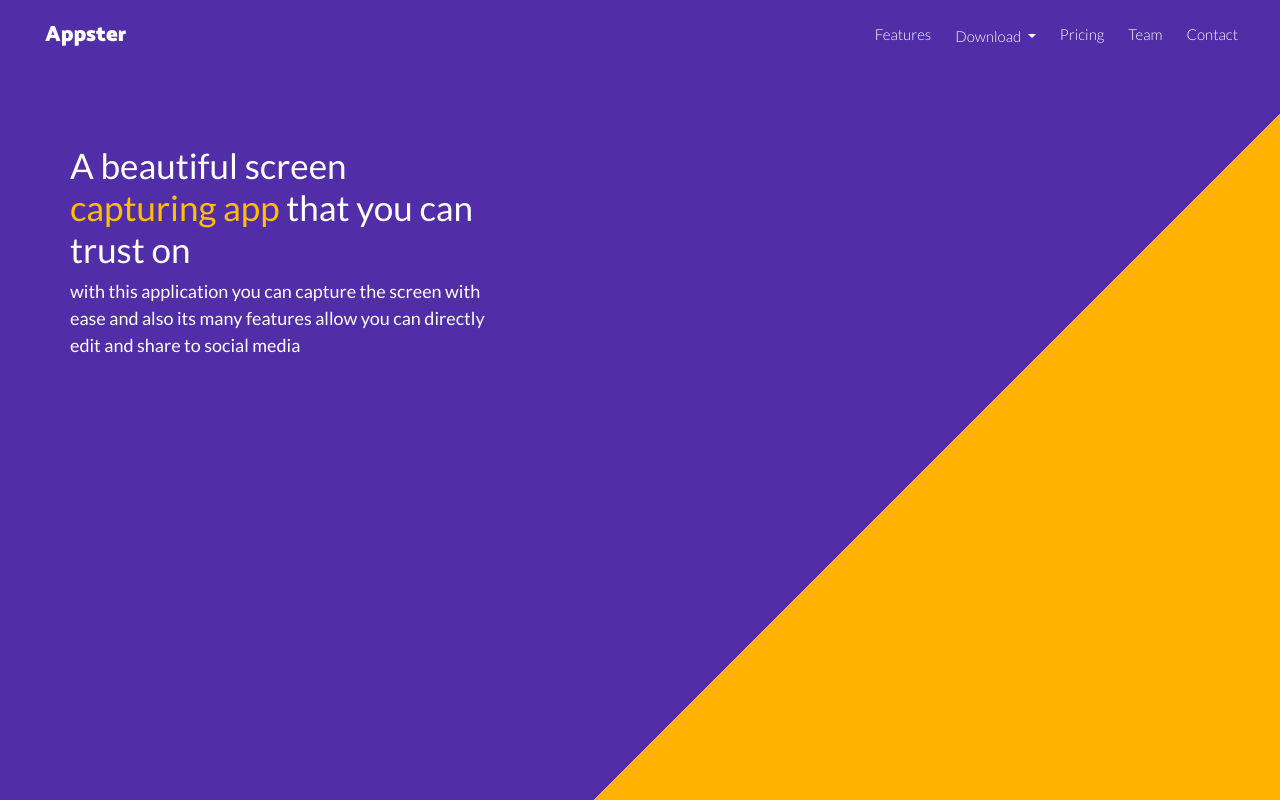
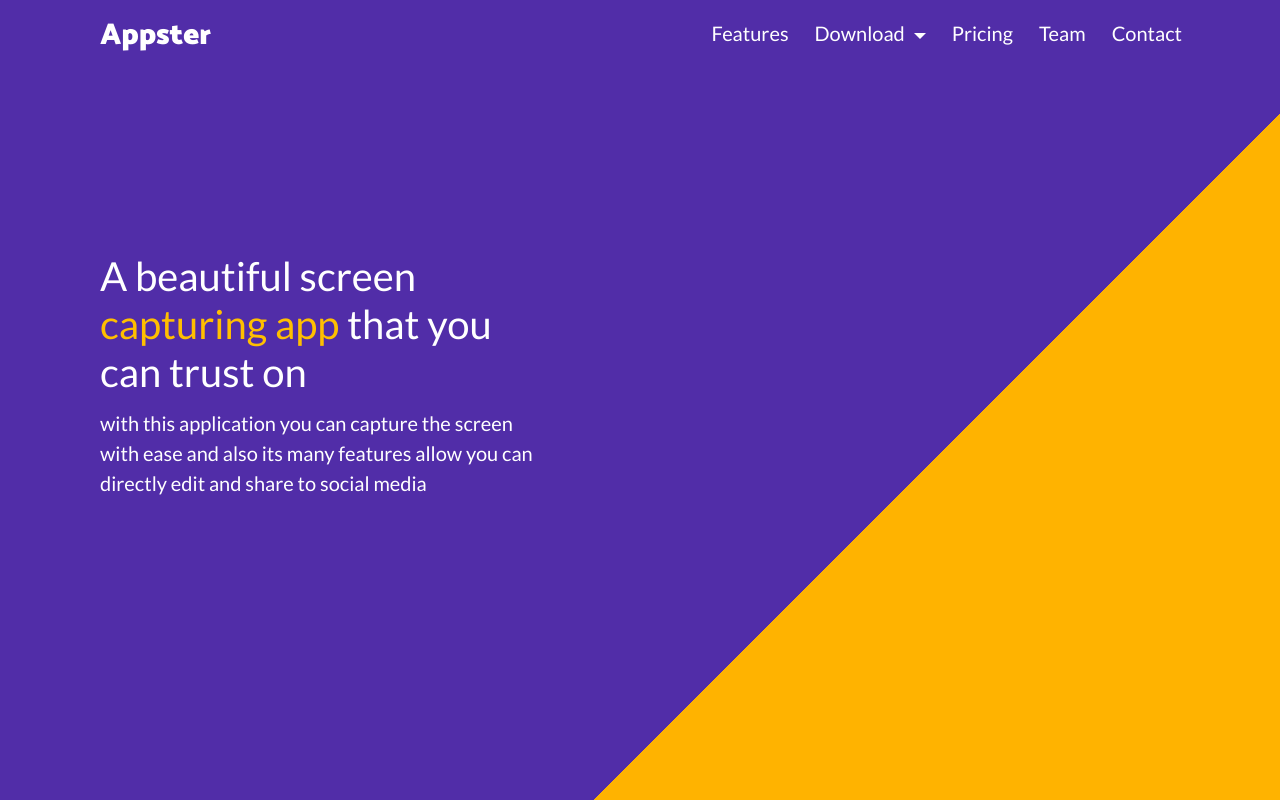
Before and after one commit to kabitacode/Appster-Landing-Page, a plain HTML site: page index.html in a window 1280 px wide. Drawn offline with nearby package versions, Linux system fonts and the light colour scheme.

Commit message:
fix nav & hero

```diff
--- a/index.html
+++ b/index.html
@@ -17,8 +17,7 @@
   <body>
     <div id="hero-nav" class="bg-texture">
       <div class="container">
-        <div class="row">
-        <nav class="navbar navbar-toggleable-md navbar-expand-lg navbar-light fixed-top">
+        <nav class="navbar navbar-toggleable-md navbar-expand-lg navbar-light">
   <a class="navbar-brand" href="#">Appster</a>
   <button class="navbar-toggler" type="button" data-toggle="collapse" data-target="#navbarSupportedContent" aria-controls="navbarSupportedContent" aria-expanded="false" aria-label="Toggle navigation">
     <span class="navbar-toggler-icon"></span>
@@ -52,7 +51,9 @@
     </ul>
   </div>
 </nav>
-  <div class="row">
+    </div>
+    <div class="container">
+    <div class="row">
     <div class="col-12 col-md-5">
       <h1>A beautiful screen <span>capturing app</span> that you can trust on</h1>
       <p>with this application you can capture the screen with ease and
@@ -60,8 +61,7 @@
     </div>
   </div>
 </div>
-
-      </div>
+    </div>
     <!-- Optional JavaScript -->
    <!-- jQuery first, then Popper.js, then Bootstrap JS -->
 <script src="https://code.jquery.com/jquery-3.2.1.slim.min.js" integrity="sha384-KJ3o2DKtIkvYIK3UENzmM7KCkRr/rE9/Qpg6aAZGJwFDMVNA/GpGFF93hXpG5KkN" crossorigin="anonymous"></script>
--- a/sass/_hero-nav.scss
+++ b/sass/_hero-nav.scss
@@ -13,9 +13,9 @@ background:linear-gradient(-45deg, #ffb300 33%, transparent 0%),
   }
 
   nav{
-    padding: 30px 30px;
+    padding: 30px 0;
     .navbar-brand{
-      font-size: 22px;
+      font-size: 30px;
       font-weight: 600;
       color: #FFFFFF;
       font-family: "Catamaran",sans-serif;
@@ -25,10 +25,10 @@ background:linear-gradient(-45deg, #ffb300 33%, transparent 0%),
       display: inline-block;
       a{
         color: #FFFFFF;
-        font-size: 15px;
+        font-size: 20px;
         font-family: "Lato",sans-serif;
-        font-weight: 300;
-        padding: 0 12px;
+        font-weight: 400;
+        padding: 0 13px;
 
         &:hover{
           color: #000000;
@@ -37,32 +37,43 @@ background:linear-gradient(-45deg, #ffb300 33%, transparent 0%),
       }
 
     }
+    .dropdown{
+      .dropdown-toggle::after{vertical-align: middle;}
       .dropdown-menu{
         margin: 15px 0 0;
+        .dropdown-divider{
+          border: 1px solid #000000;
+        }
         .dropdown-item{
           color: #000000!important;
           text-align: left;
-        padding: 10px 0 15px 10px;
+          padding: 10px 15px 25px 10px;
           &:hover{
             background-color: #FFB300;
+            width: 100%;
+            overflow: hidden;
           }
         }
       }
     }
 
+  }
+
   .col-md-5{
-    padding-top: 8em;
+    margin-top: 10em;
+    margin-left: 15px;
     h1{
-      font-size: 35px;
+      font-size: 40px;
       color: #FFFFFF;
       font-family: "Lato",sans-serif;
+      margin-bottom: 0.30em;
       span{
         color: rgb(255, 191, 0);
       }
     }
     p{
       color: #FFFFFF;
-      font-size: 18px;
+      font-size: 20px;
       line-height: 1.5;
     }
   }
```
Also changed, not shown: css/style.css, 1 other file. Lines whose indentation alone changed are shown as unchanged.
